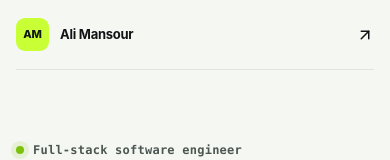
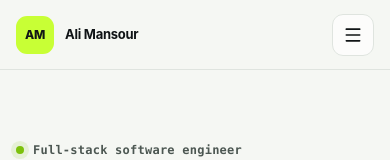
Before and after one commit to alzz0/personal-2026, a React (Vite) app: page / in a window 390 px wide. Shown: the top 160 px of the page. Built offline with nearby package versions, Linux system fonts and the light colour scheme.

Commit message:
add mobile header

```diff
--- a/src/components/SiteHeader.tsx
+++ b/src/components/SiteHeader.tsx
@@ -1,13 +1,18 @@
-import { ArrowUpRight } from "lucide-react";
+import { useState } from "react";
+import { ArrowUpRight, Menu, X } from "lucide-react";
 
 export default function SiteHeader({
   engineering = false,
 }: {
   engineering?: boolean;
 }) {
+  const [menuOpen, setMenuOpen] = useState(false);
+
+  const closeMenu = () => setMenuOpen(false);
+
   return (
     <header className="site-header">
-      <a className="brand" href="/" aria-label="Ali Mansour, home">
+      <a className="brand" href="/" aria-label="Ali Mansour, home" onClick={closeMenu}>
         <span className="brand-mark">AM</span>
         <span>Ali Mansour</span>
       </a>
@@ -21,13 +26,58 @@ export default function SiteHeader({
       </nav>
 
       <a
-        className="header-link"
+        className="header-link desktop-connect"
         href="https://www.linkedin.com/in/alimansour28/"
         target="_blank"
         rel="noreferrer"
       >
         Let&apos;s connect <ArrowUpRight aria-hidden="true" />
       </a>
+
+      <button
+        className="mobile-menu-toggle"
+        type="button"
+        aria-expanded={menuOpen}
+        aria-controls="mobile-navigation"
+        aria-label={menuOpen ? "Close navigation menu" : "Open navigation menu"}
+        onClick={() => setMenuOpen((open) => !open)}
+      >
+        {menuOpen ? <X aria-hidden="true" /> : <Menu aria-hidden="true" />}
+      </button>
+
+      <nav
+        id="mobile-navigation"
+        className={`mobile-nav${menuOpen ? " mobile-nav-open" : ""}`}
+        aria-label="Mobile navigation"
+        aria-hidden={!menuOpen}
+      >
+        <a href="/#work" onClick={closeMenu}>
+          <span>Work</span>
+          <span aria-hidden="true">01</span>
+        </a>
+        <a
+          className={engineering ? "nav-active" : ""}
+          href="/engineering/"
+          onClick={closeMenu}
+        >
+          <span>Engineering</span>
+          <span aria-hidden="true">02</span>
+        </a>
+        <a href="/#experience" onClick={closeMenu}>
+          <span>Experience</span>
+          <span aria-hidden="true">03</span>
+        </a>
+        <a
+          className="mobile-connect"
+          href="https://www.linkedin.com/in/alimansour28/"
+          target="_blank"
+          rel="noreferrer"
+          onClick={closeMenu}
+        >
+          <span>Let&apos;s connect</span>
+          <ArrowUpRight aria-hidden="true" />
+        </a>
+      </nav>
     </header>
   );
 }
--- a/src/index.css
+++ b/src/index.css
@@ -50,6 +50,7 @@ button, a { -webkit-tap-highlight-color: transparent; }
 .desktop-nav .nav-active { color: var(--ink); font-weight: 750; }
 .header-link { justify-self: end; display: inline-flex; align-items: center; gap: 7px; font-size: 13px; font-weight: 700; }
 .header-link svg { width: 14px; height: 14px; }
+.mobile-menu-toggle, .mobile-nav { display: none; }
 
 .hero { min-height: 680px; padding: 100px 0 94px; display: grid; grid-template-columns: minmax(0, 1.12fr) minmax(390px, .88fr); gap: 78px; align-items: center; }
 .availability { display: inline-flex; align-items: center; gap: 9px; margin: 0 0 25px; font-family: ui-monospace, SFMono-Regular, Menlo, monospace; color: #4c5752; font-size: 12px; font-weight: 650; letter-spacing: .02em; }
@@ -256,12 +257,70 @@ button, a { -webkit-tap-highlight-color: transparent; }
 }
 
 @media (max-width: 640px) {
-  .page-width, .site-header { width: min(100% - 32px, 1180px); }
-  .site-header { grid-template-columns: 1fr auto; height: 70px; }
+  .site-shell { overflow-x: clip; overflow-y: visible; }
+  .page-width { width: min(100% - 32px, 1180px); }
+  .site-header {
+    position: sticky;
+    top: 0;
+    z-index: 50;
+    width: 100%;
+    height: 70px;
+    padding-inline: 16px;
+    grid-template-columns: 1fr auto;
+    background: rgba(245, 247, 243, .94);
+    backdrop-filter: blur(16px);
+    -webkit-backdrop-filter: blur(16px);
+  }
   .desktop-nav { display: none; }
   .brand { font-size: 13px; }
-  .header-link { font-size: 0; }
-  .header-link svg { width: 18px; height: 18px; }
+  .brand-mark { width: 38px; height: 38px; border-radius: 11px; font-size: 12px; }
+  .desktop-connect { display: none; }
+  .mobile-menu-toggle {
+    width: 42px;
+    height: 42px;
+    padding: 0;
+    display: grid;
+    place-items: center;
+    border: 1px solid var(--line);
+    border-radius: 11px;
+    color: var(--ink);
+    background: rgba(255, 255, 255, .72);
+    cursor: pointer;
+  }
+  .mobile-menu-toggle svg { width: 20px; height: 20px; }
+  .mobile-nav {
+    position: absolute;
+    top: 70px;
+    left: 0;
+    right: 0;
+    padding: 10px 16px 18px;
+    display: grid;
+    gap: 6px;
+    border-bottom: 1px solid var(--line);
+    background: rgba(245, 247, 243, .98);
+    box-shadow: 0 18px 34px rgba(18, 24, 23, .11);
+    opacity: 0;
+    visibility: hidden;
+    transform: translateY(-8px);
+    pointer-events: none;
+    transition: opacity 160ms ease, transform 160ms ease, visibility 160ms ease;
+  }
+  .mobile-nav-open { opacity: 1; visibility: visible; transform: translateY(0); pointer-events: auto; }
+  .mobile-nav a {
+    min-height: 49px;
+    padding: 0 14px;
+    display: flex;
+    align-items: center;
+    justify-content: space-between;
+    border-radius: 10px;
+    color: #4f5955;
+    font-size: 15px;
+    font-weight: 650;
+  }
+  .mobile-nav a > span:last-child { color: #89928e; font: 650 10px/1 ui-monospace, SFMono-Regular, Menlo, monospace; }
+  .mobile-nav a.nav-active { color: var(--ink); background: #e9eee6; }
+  .mobile-nav .mobile-connect { margin-top: 4px; color: var(--dark); background: var(--acid); font-weight: 780; }
+  .mobile-connect svg { width: 17px; height: 17px; }
   .hero { min-height: auto; padding: 66px 0 75px; gap: 50px; }
   .hero h1 { font-size: 48px; }
   .hero-intro { font-size: 16px; }
```
